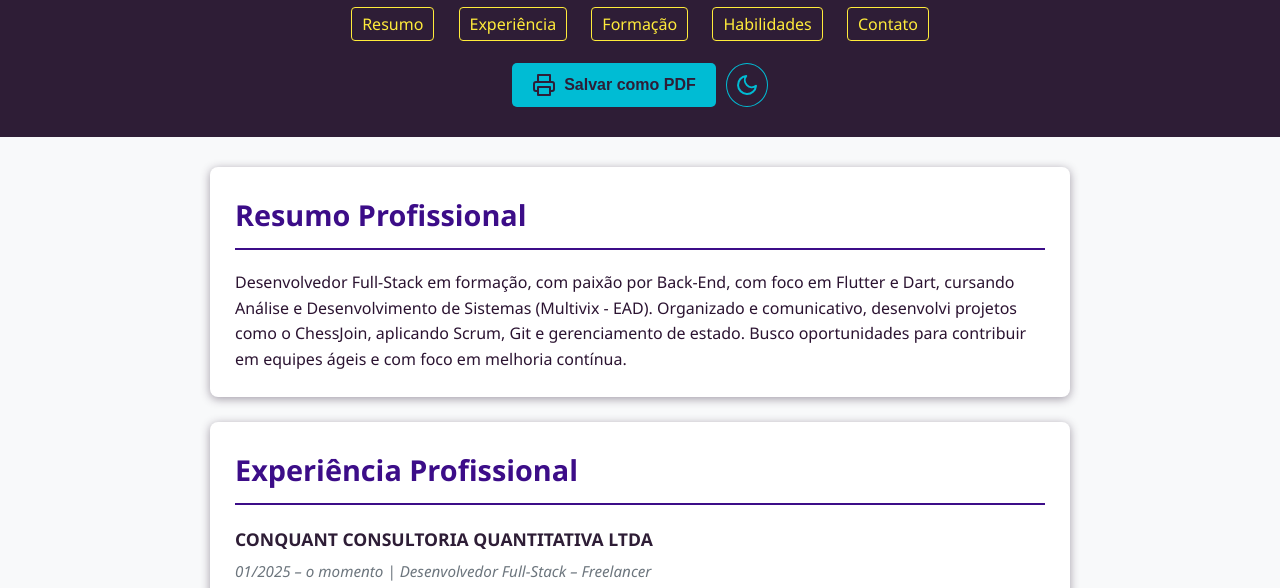
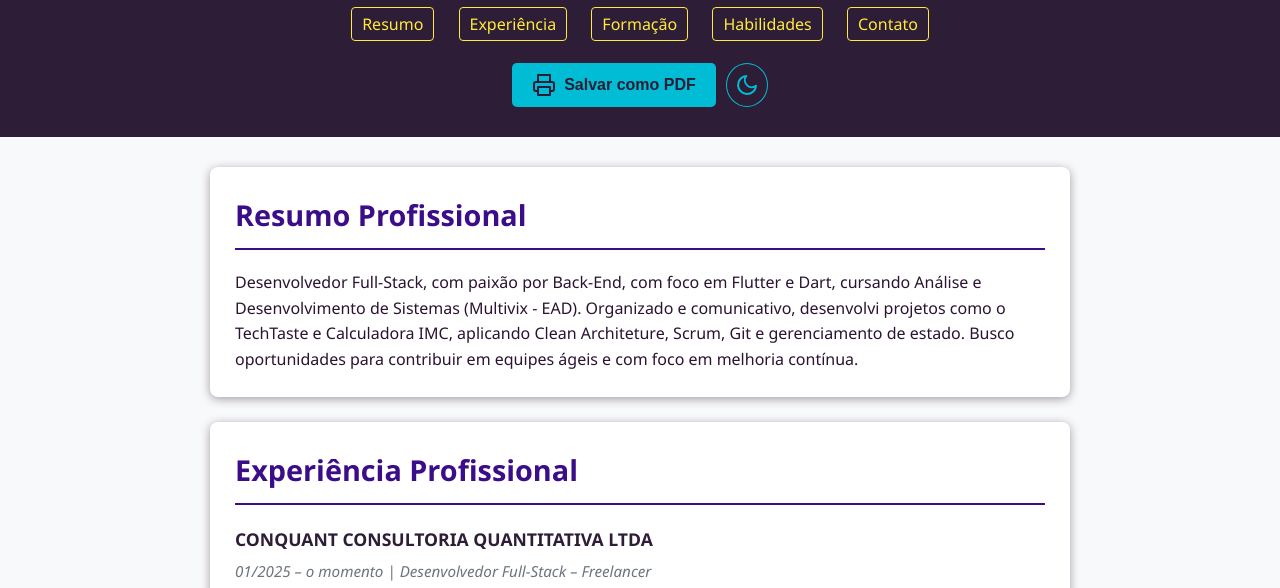
Before and after one commit to ErikVieiraFer/jscurriculum, a plain HTML site: page index.html in a window 1280 px wide. Shown: the part 134-722 px from the top of the page. Drawn offline with Linux system fonts and the light colour scheme.

Commit message:
Atualização no layout

```diff
--- a/index.html
+++ b/index.html
@@ -68,8 +68,8 @@
         <section id="resumo">
             <h2>Resumo Profissional</h2>
             <p>
-                Desenvolvedor Full-Stack em formação, com paixão por Back-End, com foco em Flutter e Dart, cursando Análise e Desenvolvimento de Sistemas
-                (Multivix - EAD). Organizado e comunicativo, desenvolvi projetos como o ChessJoin, aplicando Scrum, Git e gerenciamento de
+                Desenvolvedor Full-Stack, com paixão por Back-End, com foco em Flutter e Dart, cursando Análise e Desenvolvimento de Sistemas
+                (Multivix - EAD). Organizado e comunicativo, desenvolvi projetos como o TechTaste e Calculadora IMC, aplicando Clean Architeture, Scrum, Git e gerenciamento de
                 estado. Busco oportunidades para contribuir em equipes ágeis e com foco em melhoria contínua.
             </p>
         </section>
```
